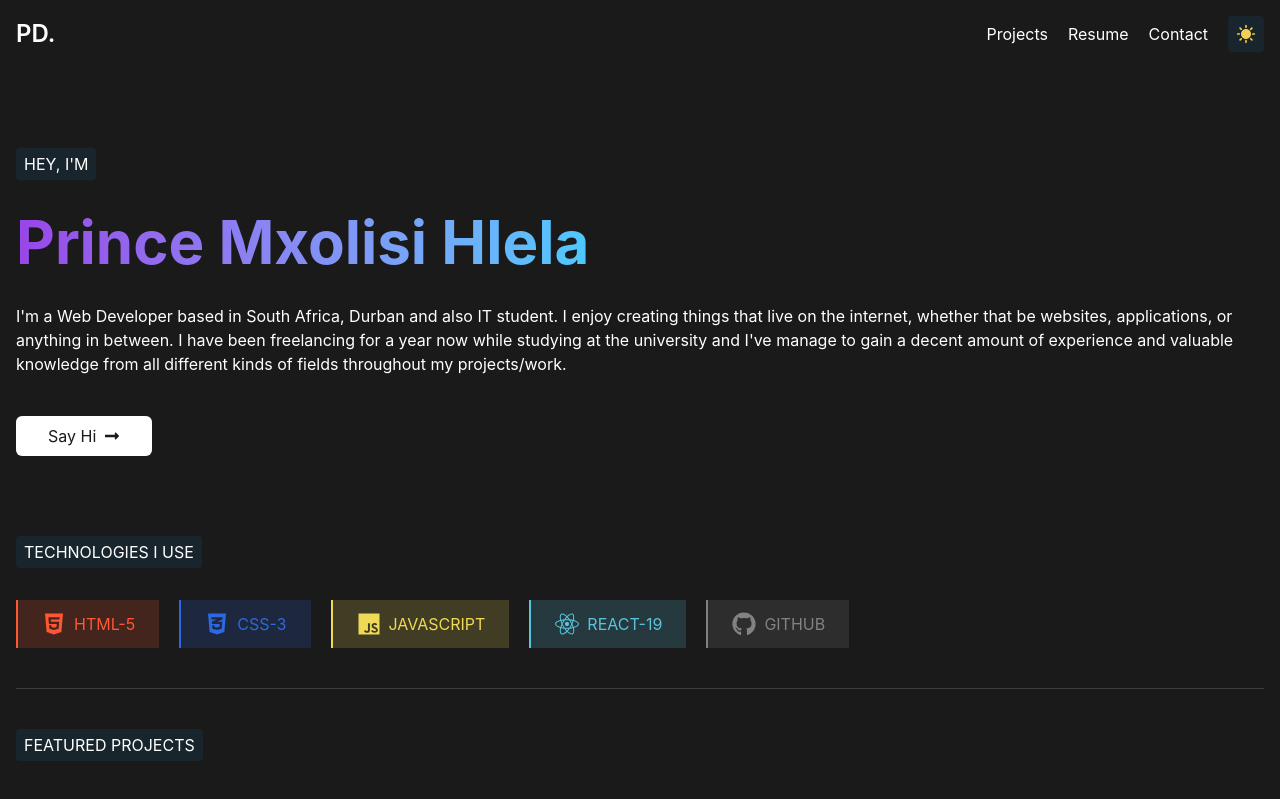
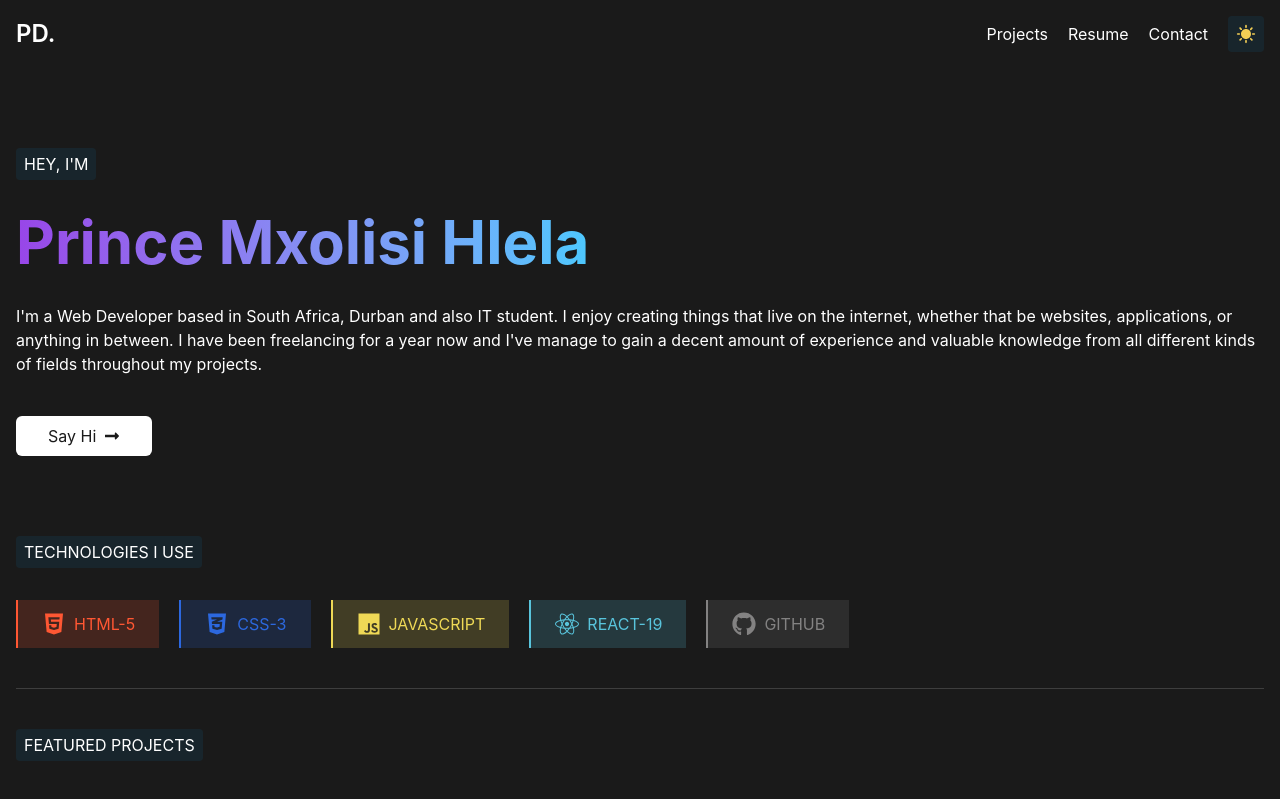
Before and after one commit to MPHDigital-RSA/PD-portfolio, a React (Vite) app: page / in a window 1280 px wide. Shown: the top 799 px of the page. Built offline with nearby package versions, Linux system fonts and the light colour scheme.

Commit message:
updated the hero

```diff
--- a/src/components/Hero.jsx
+++ b/src/components/Hero.jsx
@@ -6,7 +6,7 @@ function Hero() {
         <div className='container mx-auto px-4 py-20 text-[var(--color-black)] dark:text-white'>
             <p className='px-2 py-1 bg-sky-500/8 w-fit rounded-sm uppercase'>Hey, I'm</p>
             <h1 className=' my-4 md:my-8 text-3xl md:text-6xl font-bold bg-linear-to-r from-[#9845E8] via-[#33D2FF] to-[#DD5789] text-transparent bg-clip-text'>Prince Mxolisi Hlela</h1>
-            <p>I'm a Web Developer based in South Africa, Durban and also IT student. I enjoy creating things that live on the internet, whether that be websites, applications, or anything in between. I have been freelancing for a year now while studying at the university and I've manage to gain a decent amount of experience and valuable knowledge from all different kinds of fields throughout my projects/work.</p>
+            <p>I'm a Web Developer based in South Africa, Durban and also IT student. I enjoy creating things that live on the internet, whether that be websites, applications, or anything in between. I have been freelancing for a year now and I've manage to gain a decent amount of experience and valuable knowledge from all different kinds of fields throughout my projects.</p>
 
             <button className='flex items-center space-x-4 mt-10 bg-black text-white px-8 py-2 rounded-md cursor-pointer dark:bg-white dark:text-black'>Say Hi <FaLongArrowAltRight className='ml-2' /></button>
         </div>
```
